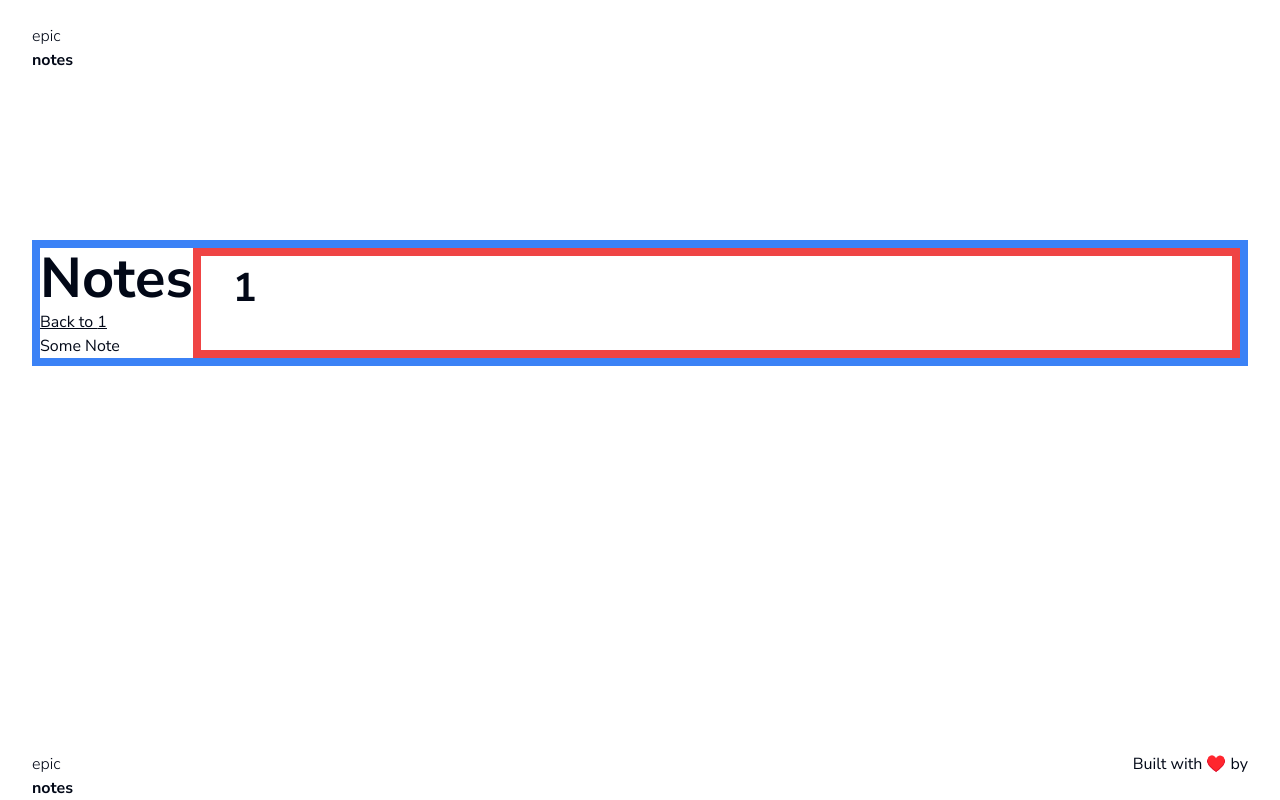
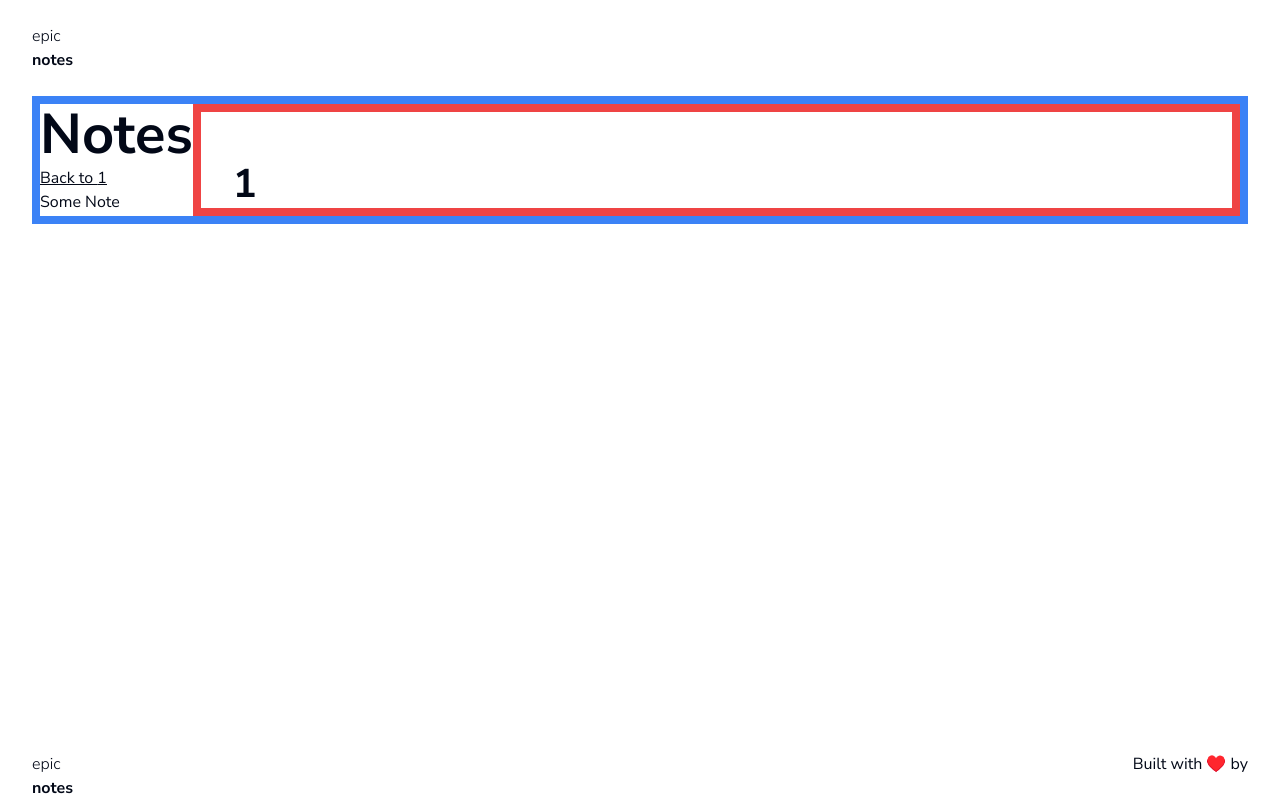
Before and after one commit to isimmons/epic-next-notes, a Next.js app: page /users/1/notes/1 in a window 1280 px wide. Built offline with nearby package versions, Linux system fonts and the light colour scheme.

Commit message:
more fix direct copy styles

```diff
--- a/src/app/layout.tsx
+++ b/src/app/layout.tsx
@@ -56,9 +56,7 @@ export default function RootLayout({
             </nav>
           </header>
 
-          <div className="flex-1 container">
-            <div className="mt-36">{children}</div>
-          </div>
+          <div className="flex-1 container">{children}</div>
 
           <div className="container mx-auto flex justify-between">
             <Link href="/">
--- a/src/app/users/[username]/notes/[noteId]/page.tsx
+++ b/src/app/users/[username]/notes/[noteId]/page.tsx
@@ -4,7 +4,7 @@ type Props = {
 
 export default function NotePage({ params }: Props) {
   return (
-    <div className="container pt-2 border-8 border-red-500">
+    <div className="container pt-12 border-8 border-red-500">
       <h2 className="text-h2">{params.noteId}</h2>
     </div>
   );
--- a/src/app/users/[username]/notes/page.tsx
+++ b/src/app/users/[username]/notes/page.tsx
@@ -1,6 +1,6 @@
 export default function NotesPage() {
   return (
-    <div className="container pb-12 border-8 border-purple-500">
+    <div className="container pt-12 border-8 border-purple-500">
       <p className="text-body-md">Select a note</p>
     </div>
   );
--- a/src/app/users/[username]/page.tsx
+++ b/src/app/users/[username]/page.tsx
@@ -6,7 +6,7 @@ type Props = {
 
 export default function UsersPage({ params }: Props) {
   return (
-    <div className="border-4 border-green-500">
+    <div className="mt-36 border-4 border-green-500">
       <h1 className="text-h1">{params.username}</h1>
       <Link href={`/users/${params.username}/notes`}>Notes</Link>
     </div>
```
